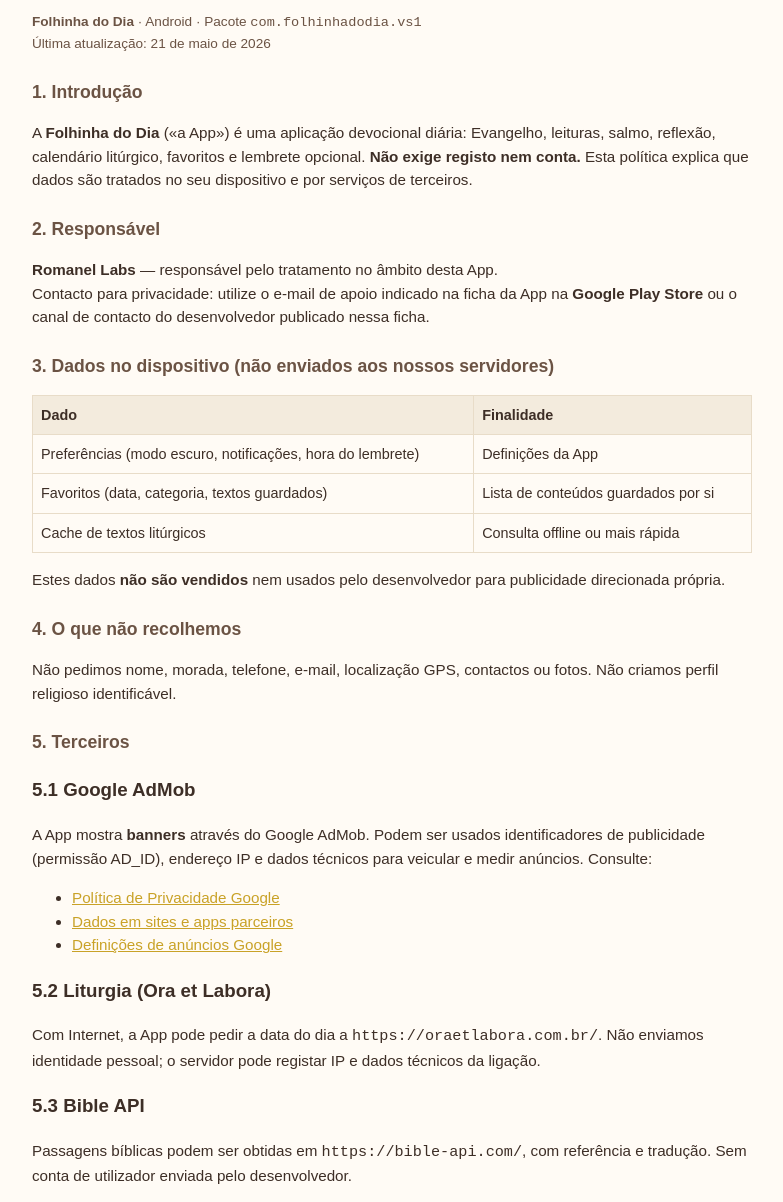
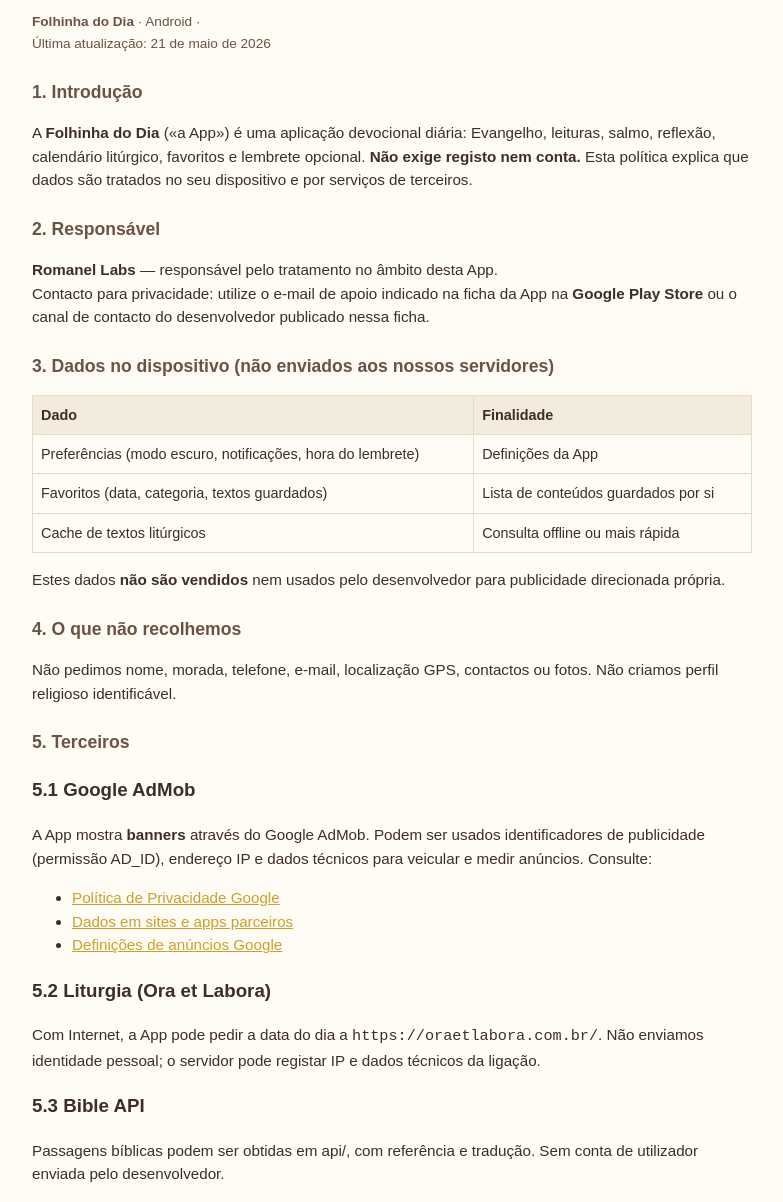
Before and after one commit to romanellabs-lang/Folhinha, a plain HTML site: page index.html in a window 1280 px wide. Shown: the part 67-1269 px from the top of the page, without its empty margins (248-1031 px from the left). Drawn offline with Linux system fonts and the light colour scheme.

Commit message:
Update index.html

```diff
--- a/index.html
+++ b/index.html
@@ -18,7 +18,7 @@
 </head>
 <body>
 <h1>Política de Privacidade</h1>
-<p class="meta"><strong>Folhinha do Dia</strong> · Android · Pacote <code>com.folhinhadodia.vs1</code><br/>
+<p class="meta"><strong>Folhinha do Dia</strong> · Android ·  <code></code><br/>
 Última atualização: 21 de maio de 2026</p>
 
 <h2>1. Introdução</h2>
@@ -53,7 +53,7 @@
 <p>Com Internet, a App pode pedir a data do dia a <code>https://oraetlabora.com.br/</code>. Não enviamos identidade pessoal; o servidor pode registar IP e dados técnicos da ligação.</p>
 
 <h3>5.3 Bible API</h3>
-<p>Passagens bíblicas podem ser obtidas em <code>https://bible-api.com/</code>, com referência e tradução. Sem conta de utilizador enviada pelo desenvolvedor.</p>
+<p>Passagens bíblicas podem ser obtidas em api/</code>, com referência e tradução. Sem conta de utilizador enviada pelo desenvolvedor.</p>
 
 <h3>5.4 Google Play e Android</h3>
 <p>Distribuição, atualizações e backup do sistema são geridos pela Google e pelo fabricante do telemóvel.</p>
```
